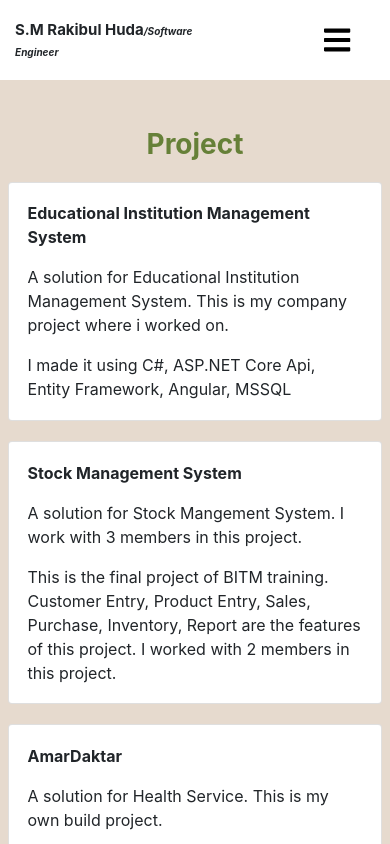
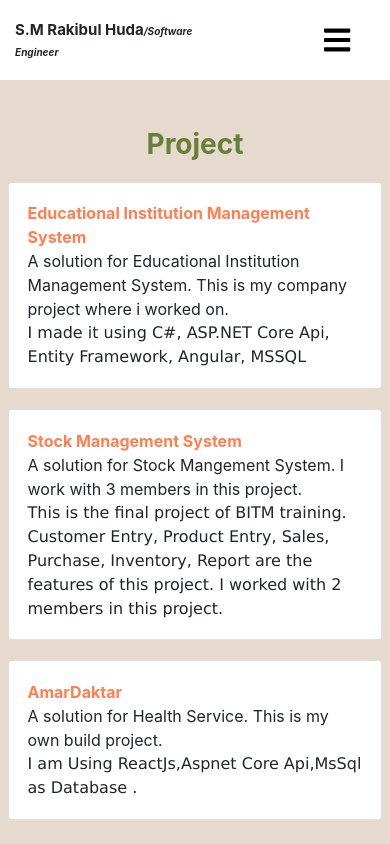
Before and after one commit to asif19981998/personal-site, a React (Create React App) app: page /projects in a window 390 px wide. Shown: the top 844 px of the page. Built offline with nearby package versions, Linux system fonts and the light colour scheme.

Commit message:
color,fontfamily change

```diff
--- a/src/main-component/projects.jsx
+++ b/src/main-component/projects.jsx
@@ -15,10 +15,10 @@ class Projects extends Component {
                     <div className="card project-card" >
                         <div className="row">
                         <div className="col-12 col-md-6">
-                        <p><b>Educational Institution Management System</b></p>
+                        <p  className="project-title"><b>Educational Institution Management System</b></p>
                         <p>  A solution for Educational Institution Management System. This is my company project where i worked on.  </p>
                         </div>
-                        <div className="col-12 col-md-6">
+                        <div className="col-12 col-md-6 prject-technology">
                         I made it using C#, ASP.NET Core Api, Entity Framework, Angular, MSSQL
 
                         </div>
@@ -27,10 +27,10 @@ class Projects extends Component {
                     <div className="card project-card" >
                         <div className="row">
                         <div className="col-12 col-md-6">
-                        <p><b>Stock Management System</b></p>
-                        <p>  A solution for Stock Mangement System. I work with 3 members in this project.  </p>
+                        <p className="project-title"><b>Stock Management System</b></p>
+                        <p >  A solution for Stock Mangement System. I work with 3 members in this project.  </p>
                         </div>
-                        <div className="col-12 col-md-6">
+                        <div className="col-12 col-md-6 prject-technology">
                         This is the final project of BITM training. Customer Entry, Product Entry, Sales,
                          Purchase, Inventory, Report are the features of this project.
                           I worked with 2 members in this project.
@@ -40,10 +40,10 @@ class Projects extends Component {
                     <div className="card project-card" >
                         <div className="row">
                         <div className="col-12 col-md-6">
-                        <p><b>AmarDaktar</b></p>
+                        <p  className="project-title"><b>AmarDaktar</b></p>
                         <p>  A solution for Health Service. This is my own build project.  </p>
                         </div>
-                        <div className="col-12 col-md-6">
+                        <div className="col-12 col-md-6 prject-technology">
                          I am Using ReactJs,Aspnet Core Api,MsSql as Database .
                         </div>
                         </div>
--- a/src/main-component/resume.jsx
+++ b/src/main-component/resume.jsx
@@ -26,7 +26,8 @@ class Resume extends Component {
 
                        <p>Mohamadpur,Dhaka</p>
                         </div>
-                        <div className="col-12 col-md-6">
+                        <hr></hr>
+                        <div className="col-12 col-md-6 about-me">
                            I had working there as Junoir Software engineer. My main accountability was
                            bulid client site for a Educational Institution Management System. I aslo
                            learn Server Site Work processing .
@@ -43,8 +44,8 @@ class Resume extends Component {
                     <div className="card resume-card">
                         <div className="row">
                         <div className="col-6 col-md-6">
-                        <p>2018 - 2021</p>
-                        <p>Bsc in Computer Science And Engineering</p>
+                        <p>Session: 2018-2021</p>
+                        <p >Bsc in Computer Science And Engineering</p>
 
                         <p>Daffodil International University</p>
 
@@ -58,7 +59,7 @@ class Resume extends Component {
                     </div> <div className="card resume-card">
                         <div className="row">
                         <div className="col-6 col-md-6">
-                        <p>2015 - 2016</p>
+                        <p>Session: 2015-2016</p>
                         <p>Higher Secondary School Certificate</p>
 
                         <p>Mojid Memorial City College</p>
@@ -74,7 +75,7 @@ class Resume extends Component {
                     <div className="card resume-card">
                         <div className="row">
                         <div className="col-6 col-md-6">
-                        <p>2013 - 2014</p>
+                        <p>Session: 2013-2014</p>
                         <p>Secondary School Certificate</p>
 
                         <p>Lions School and College,Khulna</p>
--- a/src/main-css/project.css
+++ b/src/main-css/project.css
@@ -20,9 +20,15 @@
     color: rgb(102, 128, 56);
 
 }
+.prject-technology{
+    font-family: 'Lucida Sans', Courier, monospace ; ;
+}
 
 @media screen and (max-width: 420px) {
     .project_body_element{
         padding:30% 0 0 0;
     }
+    .project-title{
+        color: coral;
+    }
 }
--- a/src/main-css/resume.css
+++ b/src/main-css/resume.css
@@ -14,6 +14,14 @@
     margin-bottom: 6px !important;
     padding: 5%;
 }
+.card p{
+    margin-bottom: 0 !important;
+}
+hr{
+    margin: 0;
+    height: 1px;
+    background-color: blue;
+  }
 .page-header{
     text-align: center;
     font-weight: bold;
@@ -25,6 +33,7 @@
     width: 80%;
 }
 
+
 @media screen and (max-width: 420px) {
     .resume_body_element{
         padding:30% 0 0 0;
```
Also changed, not shown: 1 other file (tests, documents, lock files or other folders).
